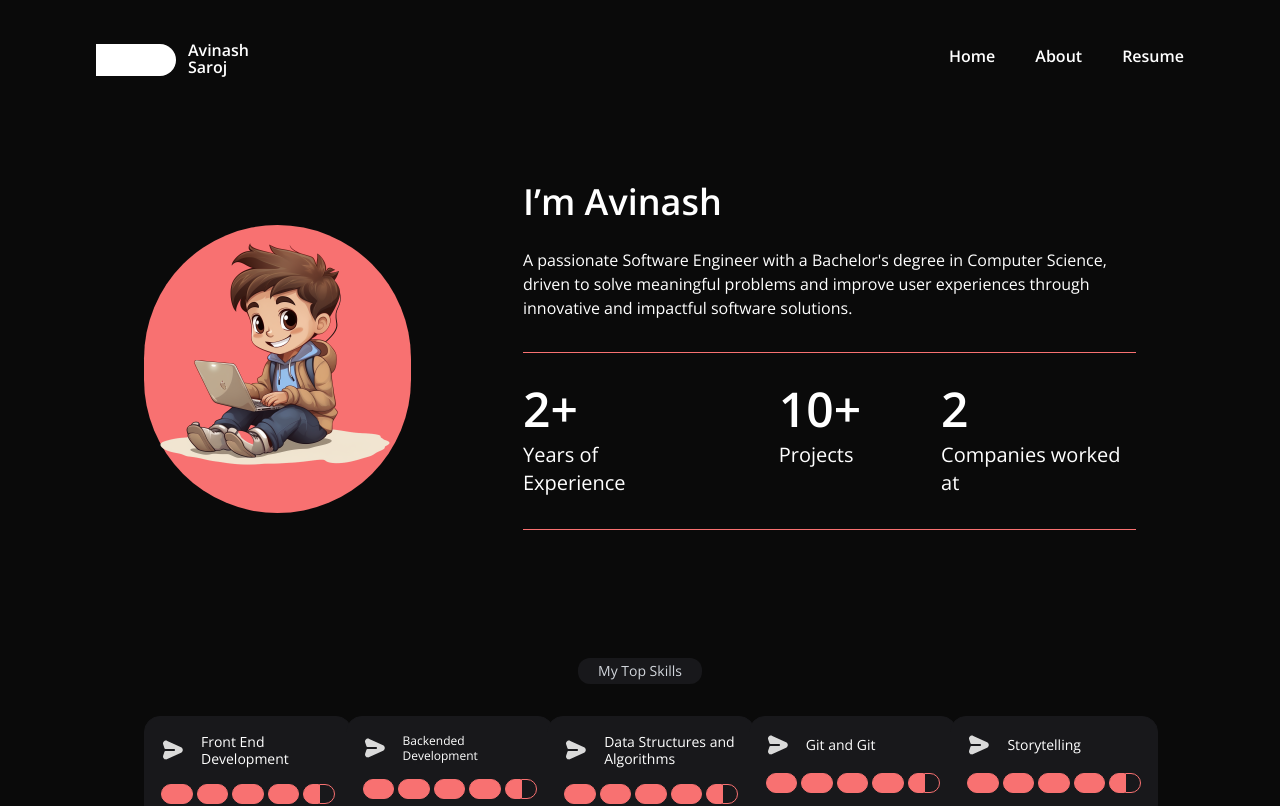
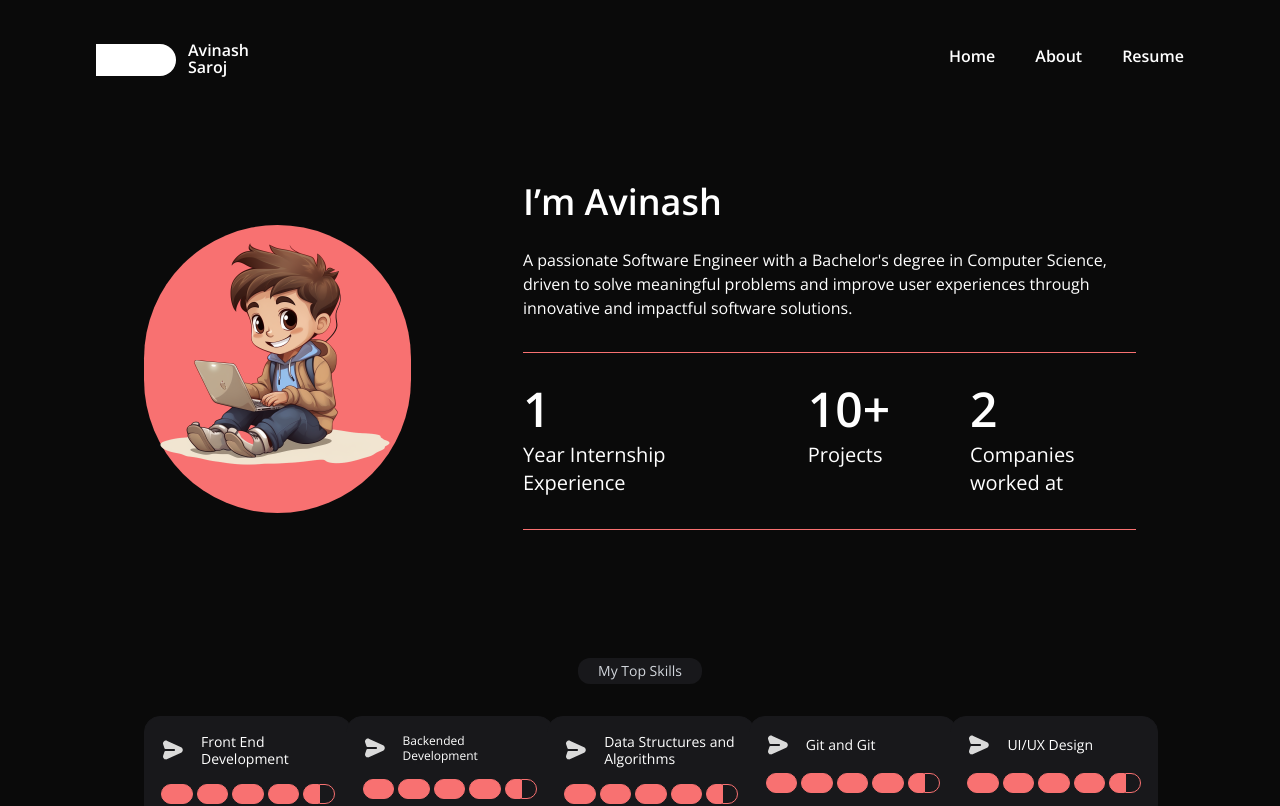
Before and after one commit to avinashsaroj01/Latest-Portfolio, a React (Create React App) app: page /about in a window 1280 px wide. Shown: the top 806 px of the page. Built offline with nearby package versions, Linux system fonts and the light colour scheme.

Commit message:
file modified

```diff
--- a/src/pages/about/About.jsx
+++ b/src/pages/about/About.jsx
@@ -85,10 +85,10 @@ const About = () => {
           <div className="justify-start items-start gap-8 md:gap-20 inline-flex py-8 border-y-[1px] border-y-red-400 mt-8">
             <div className="flex-col justify-start items-start gap-2 inline-flex">
               <div className="w-[78px] text-white text-2xl md:text-5xl font-semibold font-openSans leading-[52px]">
-                2+
+                1
               </div>
               <div className=" text-white text-base md:text-xl font-normal font-openSans leading-snug">
-                Years of Experience
+                Year Internship Experience
               </div>
             </div>
             <div className="flex-col justify-start items-start gap-2 inline-flex">
@@ -179,8 +179,8 @@ const About = () => {
             <div className="justify-start items-center gap-4 inline-flex">
               <img src={pointer} alt="" srcset="" />
               <div className="text-white text-sm font-normal font-openSans leading-tight">
-                Storytelling
-              </div>
+               UI/UX Design
+                             </div>
             </div>
             <div className="justify-start items-center gap-1 inline-flex">
               <Full />
@@ -268,12 +268,12 @@ const About = () => {
         </div>
       </div>
       <div className="mt-16 md:mt-32 flex flex-col justify-center items-center">
-        <div className="px-5 py-1 bg-zinc-900 rounded-xl w-fit text-gray-300 text-sm font-normal font-openSans leading-tight">
+        {/* <div className="px-5 py-1 bg-zinc-900 rounded-xl w-fit text-gray-300 text-sm font-normal font-openSans leading-tight">
           My Top Skills
         </div>
         <div className="text-center text-gray-300 text-base font-normal font-openSans leading-7 mt-2">
           Here is a quick summary of my most recent experiences:
-        </div>
+        </div> */}
         {/* <div className="flex flex-col gap-12 mt-12">
           <WorkItem
             desc={`As a Product Designer at Signzy, I conduct user
```
